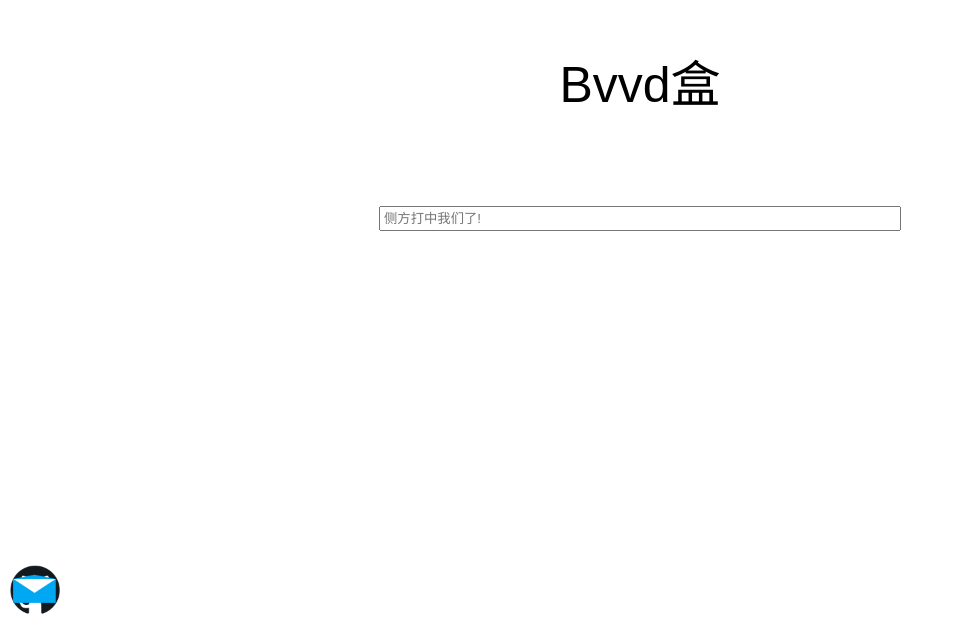
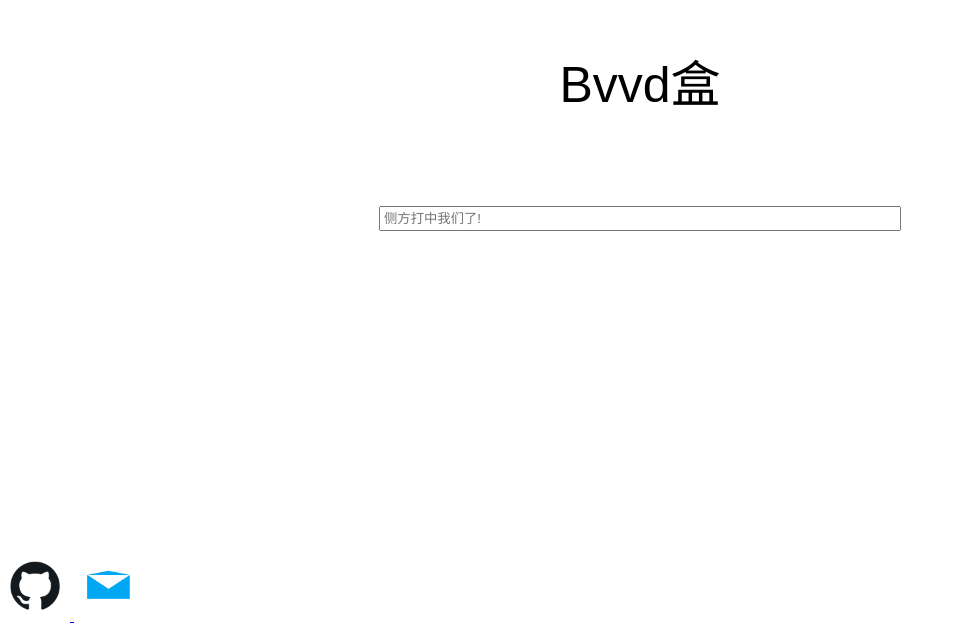
Before and after one commit to NikeMa2011/bvvdBox, a plain HTML site: page index.html in a window 1280 px wide. Shown: the part 175-800 px from the top of the page, without its empty margins (0-954 px from the left). Drawn offline with Linux system fonts and the light colour scheme.

Commit message:
对下方功能栏CSS优化

```diff
--- a/index.html
+++ b/index.html
@@ -14,12 +14,14 @@
             <div id="horizontalPadding"></div>
             <input id="input" type="text" placeholder="placeholder未定义">
         </div>
+        <div id="underDIV">
             <a href="https://github.com/NikeMa2011/bvvdBox">
                 <img id="githubIcon" src="image/github.png" alt="github图片">
             </a>
             <a href="mailto:huz193py@outlook.com">
                 <img id="emailIcon" src="image/mail.png" alt="邮件图片">
             </a>
+        </div>
     </body>
     <style>
         @import url("main.css");
--- a/main.css
+++ b/main.css
@@ -38,13 +38,17 @@ p {
     right: 0;
     margin: auto;
 }
+#underDIV {
+    position: absolute;
+    width: max-content;
+    height: min-content;
+    bottom: 0;
+    left: 0;
+}
 #githubIcon, #emailIcon {
-    position: absolute;
     height: 50px;
     width: 50px;
     padding: 10px;
-    bottom: 0;
-    left: 0;
 }
 @keyframes bvvdOut {
     0% {
```
Lines whose indentation alone changed are shown as unchanged.
